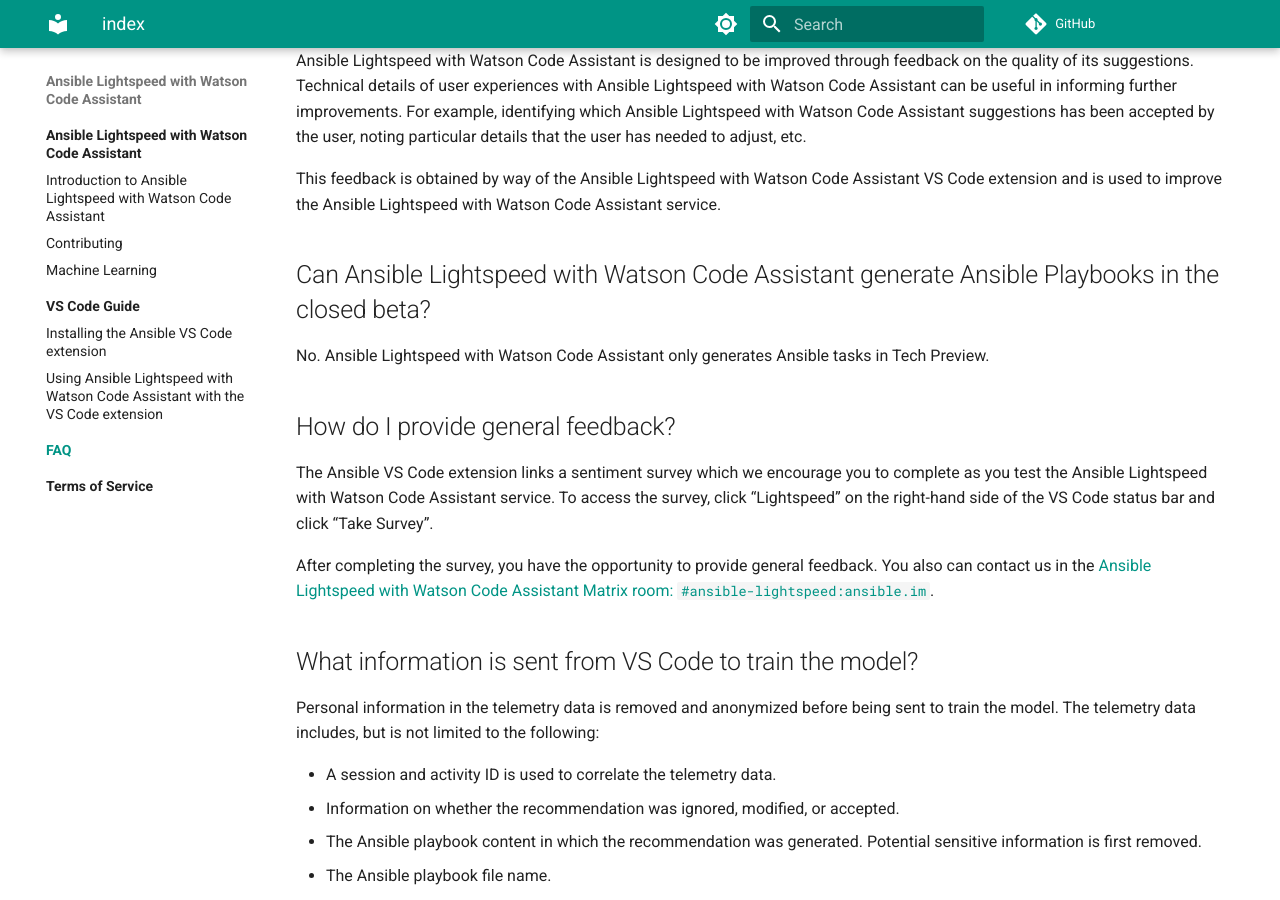
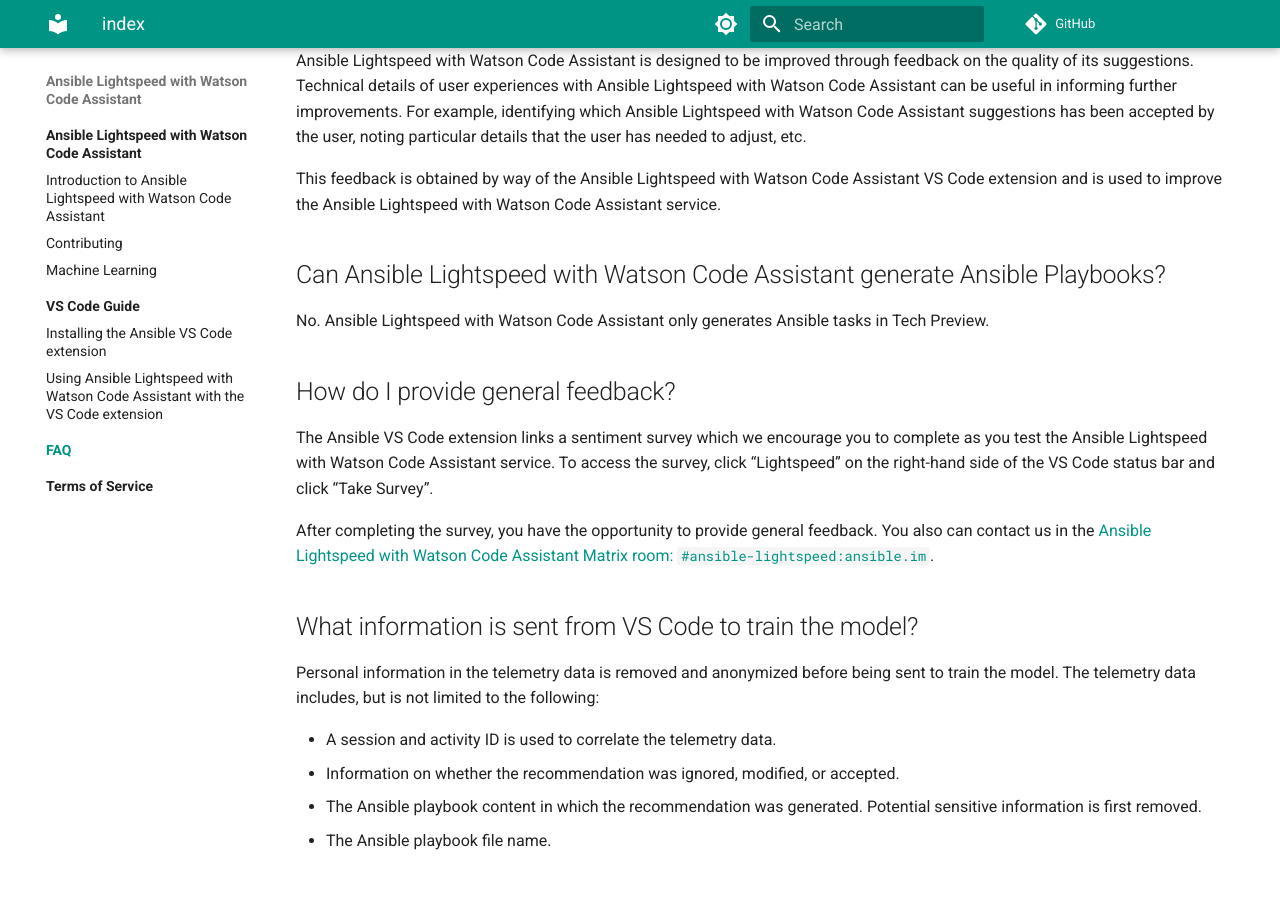
Before and after one commit to ansible/ansible-lightspeed, an MkDocs documentation site: the page built from docs/faq/index.md, in a window 1280 px wide and 900 px high, scrolled down 1012 px. Built offline with MkDocs 1.6.1 and Material for MkDocs 9.7.7, drawn with Linux system fonts in a browser that asks for light colours; comment, search, counter and statistics services are not loaded.

Commit message:
Update TP wording (#15)

```diff
--- a/docs/faq/index.md
+++ b/docs/faq/index.md
@@ -36,7 +36,7 @@ user, noting particular details that the user has needed to adjust, etc.
 
 This feedback is obtained by way of the Ansible Lightspeed with Watson Code Assistant VS Code extension and is used to improve the Ansible Lightspeed with Watson Code Assistant service.
 
-## Can Ansible Lightspeed with Watson Code Assistant generate Ansible Playbooks in the closed beta?
+## Can Ansible Lightspeed with Watson Code Assistant generate Ansible Playbooks?
 
 No. Ansible Lightspeed with Watson Code Assistant only generates Ansible tasks in Tech Preview.
 
```
